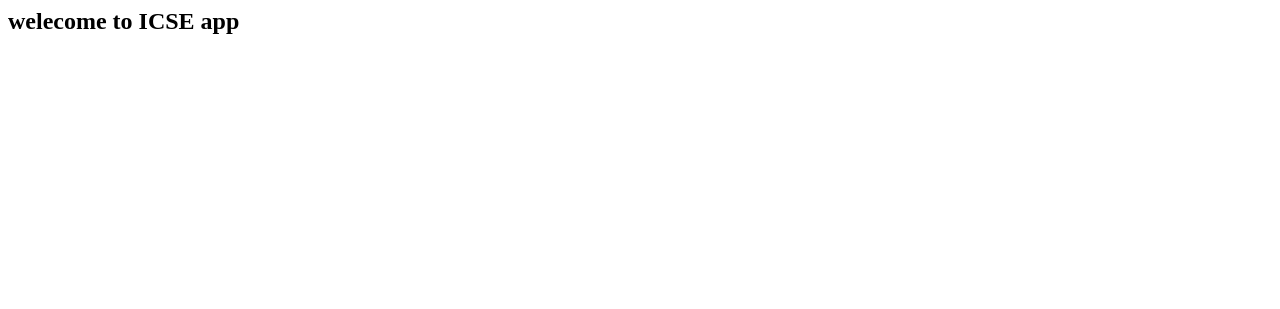
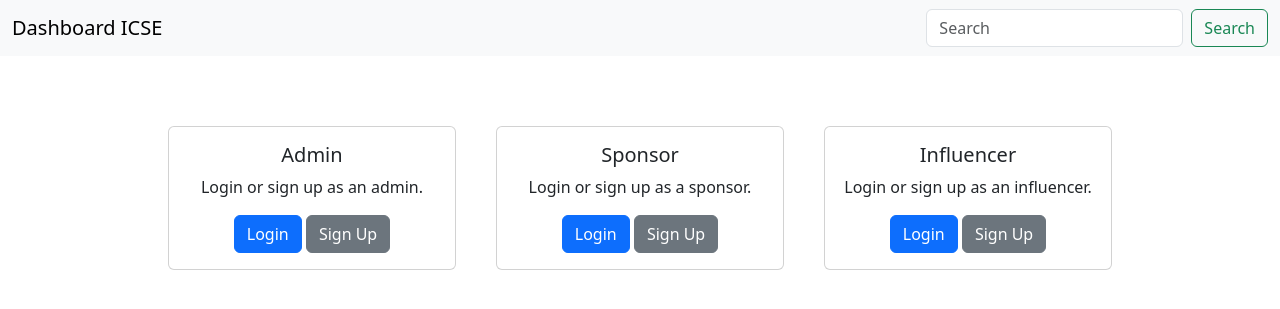
Before and after one commit to 22f3002042/IESC-platform, a Flask app: page / in a window 1280 px wide. Shown: the top 309 px of the page. Run offline with Flask 3, Linux system fonts and the light colour scheme.

Commit message:
some new file been added

```diff
--- a/backend/controllers.py
+++ /dev/null
@@ -1,14 +0,0 @@
-from flask import Flask,render_template
-from flask import current_app as app #alias for current running app
-
-@app.route("/")
-def home():
-    return "<h2>welecome to ICSE app </h2>"
-
-@app.route("/login")
-def login():
-    return render_template('login.html')
-
-@app.route("/signup")
-def signup():
-    return render_template('signup.html')
--- /dev/null
+++ b/controllers.py
@@ -0,0 +1,19 @@
+from flask import Flask,render_template
+from main import app
+
+@app.route('/')
+def index():
+    return render_template('index.html')
+
+@app.route('/dashboard')
+def dashboard():
+    return render_template('dashboard.html')
+
+
+@app.route('/login')
+def login():
+    return render_template('login.html')
+
+@app.route('/signup')
+def signup():
+    return render_template('signup.html')
--- a/main.py
+++ b/main.py
@@ -1,33 +1,27 @@
-from flask import Flask
+from flask import Flask,render_template
 
-app= None
-
-def init_app():
-    ICSE=Flask(__name__)
-    ICSE.debug=True
-    ICSE.app_context().push()
-    print("ICSE is running ...")
-    return ICSE
-
-app =  init_app()
-
-from backend.controllers import *
-
-if __name__=="__main__":
-    app.run()
+app=Flask(__name__)
 
 
+import controllers
 
 
 # @app.route('/')
 # def index():
-#     return render_template("index.html")
-
-
-
-# if __name__== "__main__":
-#     app.run(host= "localhost", port=8000, debug=True)
+#     return render_template('index.html')
 
 # @app.route('/dashboard')
 # def dashboard():
-#     return render_template("dashboard.html")
+#     return render_template('dashboard.html')
+
+
+# @app.route('/login')
+# def login():
+#     return render_template('login.html')
+
+# @app.route('/signup')
+# def signup():
+#     return render_template('signup.html')
+
+if __name__ == '__main__':
+    app.run(debug=True)
--- a/templates/index.html
+++ b/templates/index.html
@@ -5,50 +5,65 @@
     <meta name="viewport" content="width=device-width, initial-scale=1.0">
     <title>IESC</title>
     <link href="https://cdn.jsdelivr.net/npm/bootstrap@5.3.3/dist/css/bootstrap.min.css" rel="stylesheet" integrity="sha384-QWTKZyjpPEjISv5WaRU9OFeRpok6YctnYmDr5pNlyT2bRjXh0JMhjY6hW+ALEwIH" crossorigin="anonymous">
-
+    <style>
+      .card-container {
+          display: flex;
+          justify-content: center;
+          flex-wrap: wrap;
+          margin-top: 50px;
+      }
+      .card {
+          margin: 20px;
+          width: 18rem;
+      }
+    </style>
 </head>
 
 <body>
-    <nav class="navbar navbar-expand-lg bg-body-tertiary">
+  <!-- NAVIGATION PANEL -->
+  <nav class="navbar bg-body-tertiary">
     <div class="container-fluid">
-          <a class="navbar-brand" href="#">Dashboard</a>
-          <button class="navbar-toggler" type="button" data-bs-toggle="collapse" data-bs-target="#navbarSupportedContent" aria-controls="navbarSupportedContent" aria-expanded="false" aria-label="Toggle navigation">
-            <span class="navbar-toggler-icon"></span>
-          </button>
-          <div class="collapse navbar-collapse" id="navbarSupportedContent">
-            <ul class="navbar-nav me-auto mb-2 mb-lg-0">
-              <li class="nav-item">
-                <a class="nav-link active" aria-current="page" href="#">Admin</a>
-              </li>
-              <li class="nav-item">
-                <a class="nav-link" href="#">Influencer</a>
-              </li>
-              <li class="nav-item">
-                <a class="nav-link" href="#">Sponsor</a>
-              </li>
-              <li class="nav-item dropdown">
-                <a class="nav-link dropdown-toggle" href="#" role="button" data-bs-toggle="dropdown" aria-expanded="false">
-                  Campaigns
-                </a>
-                <ul class="dropdown-menu">
-                  <li><a class="dropdown-item" href="#">Action</a></li>
-                  <li><a class="dropdown-item" href="#">Another action</a></li>
-                  <li><hr class="dropdown-divider"></li>
-                  <li><a class="dropdown-item" href="#">Something else here</a></li>
-                </ul>
-              </li>
-              <li class="nav-item">
-                <a class="nav-link disabled" aria-disabled="true">Disabled</a>
-              </li>
-            </ul>
+      <a class="navbar-brand">Dashboard ICSE</a>
       <form class="d-flex" role="search">
         <input class="form-control me-2" type="search" placeholder="Search" aria-label="Search">
         <button class="btn btn-outline-success" type="submit">Search</button>
       </form>
     </div>
+  </nav>
+
+  <div class="container card-container">
+    <!-- Admin Card -->
+    <div class="card">
+        <div class="card-body text-center">
+            <h5 class="card-title">Admin</h5>
+            <p class="card-text">Login or sign up as an admin.</p>
+            <a href="admin-login.html" class="btn btn-primary">Login</a>
+            <a href="admin-signup.html" class="btn btn-secondary">Sign Up</a>
         </div>
-    </nav>
-    <script src="https://cdn.jsdelivr.net/npm/bootstrap@5.3.3/dist/js/bootstrap.bundle.min.js" integrity="sha384-YvpcrYf0tY3lHB60NNkmXc5s9fDVZLESaAA55NDzOxhy9GkcIdslK1eN7N6jIeHz" crossorigin="anonymous"></script>
+    </div>
+
+    <!-- Sponsor Card -->
+    <div class="card">
+        <div class="card-body text-center">
+            <h5 class="card-title">Sponsor</h5>
+            <p class="card-text">Login or sign up as a sponsor.</p>
+            <a href="sponsor-login.html" class="btn btn-primary">Login</a>
+            <a href="sponsor-signup.html" class="btn btn-secondary">Sign Up</a>
+        </div>
+    </div>
+
+    <!-- Influencer Card -->
+    <div class="card">
+        <div class="card-body text-center">
+            <h5 class="card-title">Influencer</h5>
+            <p class="card-text">Login or sign up as an influencer.</p>
+            <a href="influencer-login.html" class="btn btn-primary">Login</a>
+            <a href="influencer-signup.html" class="btn btn-secondary">Sign Up</a>
+        </div>
+    </div>
+</div>
+
+    <!-- <script src="https://cdn.jsdelivr.net/npm/bootstrap@5.3.3/dist/js/bootstrap.bundle.min.js" integrity="sha384-YvpcrYf0tY3lHB60NNkmXc5s9fDVZLESaAA55NDzOxhy9GkcIdslK1eN7N6jIeHz" crossorigin="anonymous"></script> -->
 </body>
 
 
```
Also changed, not shown: backend/models.py (added, +11 -0 lines), static/style.css (+7 -19 lines), templates/login.html (+24 -19 lines), templates/signup.html (+142 -4 lines), static/admin.png (added), static/influencer.png (added), static/sponsor.png (added). Lines whose indentation alone changed are shown as unchanged.
